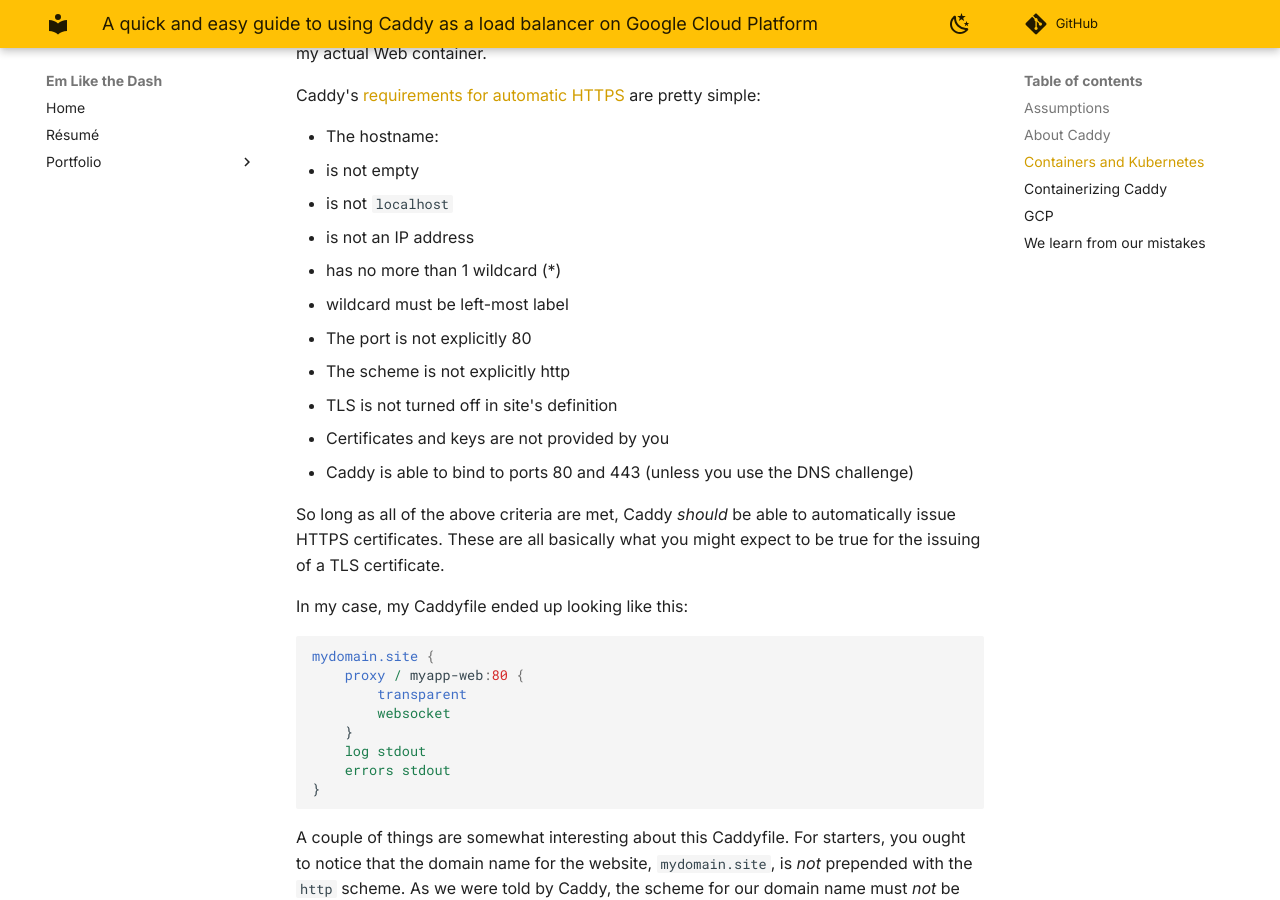
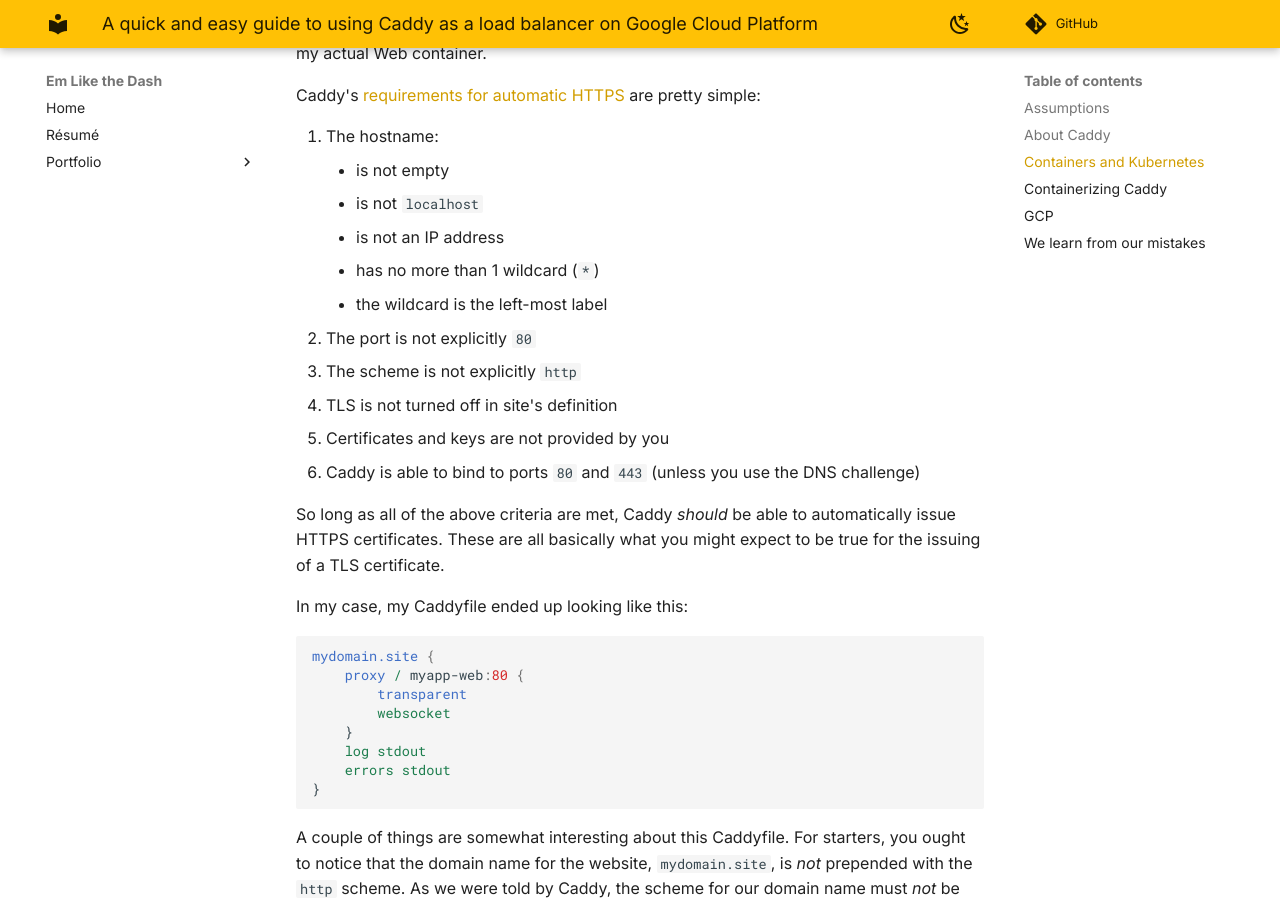
Before and after one commit to microcosem/emlikethedash, an MkDocs documentation site: the page built from docs/caddy-on-gcp.md, in a window 1280 px wide and 900 px high, scrolled down 1754 px. Built offline with MkDocs 1.6.1 and Material for MkDocs 9.7.7, drawn with Linux system fonts in a browser that asks for light colours; plug-ins that fetch from the network failed and are left out; comment, search, counter and statistics services are not loaded.

Commit message:
Updates for Caddy piece

```diff
--- a/docs/caddy-on-gcp.md
+++ b/docs/caddy-on-gcp.md
@@ -38,17 +38,17 @@ Caddy calls its configuration files `Caddyfiles`. In my case, I wanted to write
 
 Caddy's [requirements for automatic HTTPS](https://caddyserver.com/v1/docs/automatic-https) are pretty simple:
 
-* The hostname:
-  * is not empty
-  * is not `localhost`
-  * is not an IP address
-  * has no more than 1 wildcard (*)
-  * wildcard must be left-most label
-* The port is not explicitly 80
-* The scheme is not explicitly http
-* TLS is not turned off in site's definition
-* Certificates and keys are not provided by you
-* Caddy is able to bind to ports 80 and 443 (unless you use the DNS challenge)
+1. The hostname:
+     - is not empty
+     - is not `localhost`
+     - is not an IP address
+     - has no more than 1 wildcard (`*`)
+     - the wildcard is the left-most label
+1. The port is not explicitly `80`
+2. The scheme is not explicitly `http`
+3. TLS is not turned off in site's definition
+4. Certificates and keys are not provided by you
+5. Caddy is able to bind to ports `80` and `443` (unless you use the DNS challenge)
 
 So long as all of the above criteria are met, Caddy _should_ be able to automatically issue HTTPS certificates. These are all basically what you might expect to be true for the issuing of a TLS certificate.
 
```
